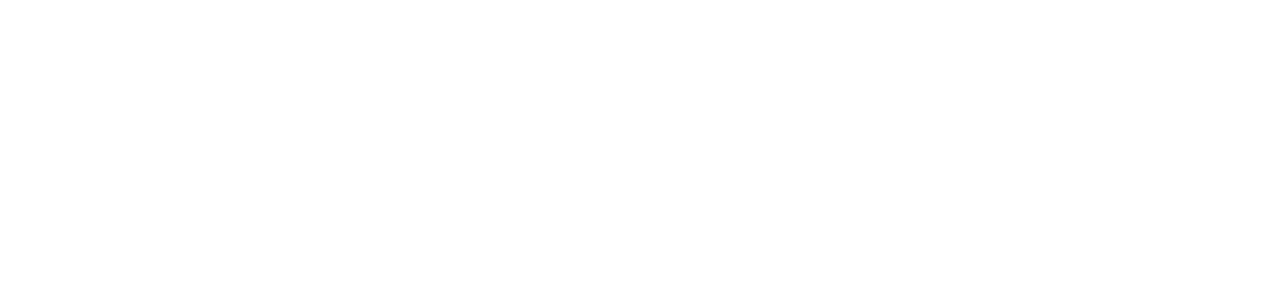
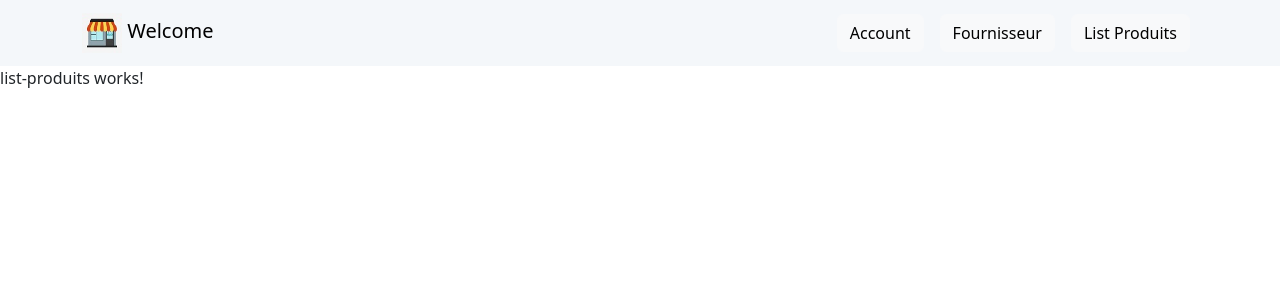
Before and after one commit to bilelZouaoui00/Angular_TWIN4, an Angular app: page /produits in a window 1280 px wide. Before the commit this address led to /. Shown: the top 300 px of the page. Built offline with nearby package versions, Linux system fonts and the light colour scheme.

Commit message:
feat: add routerLink connection

```diff
--- a/src/app/app-routing.module.ts
+++ b/src/app/app-routing.module.ts
@@ -2,12 +2,14 @@
 import { RouterModule, Routes } from '@angular/router';
 import { UserComponent } from './user/user.component';
 import { FournisseurComponent } from './fournisseur/fournisseur.component';
+import { ListProduitsComponent } from './list-produits/list-produits.component';
 
 const routes: Routes = [
   { path: '', redirectTo: '/home', pathMatch: 'full' },
   { path: 'f', redirectTo: '/f', pathMatch: 'full' },
   { path: 'home', component: UserComponent },
   { path: 'f', component: FournisseurComponent },
+  { path: 'produits', component: ListProduitsComponent },
 
 ];
 
--- a/src/app/list-produits/list-produits.component.html
+++ b/src/app/list-produits/list-produits.component.html
@@ -1 +1,2 @@
+<app-navbar></app-navbar>
 <p>list-produits works!</p>
--- a/src/app/navbar/navbar.component.html
+++ b/src/app/navbar/navbar.component.html
@@ -18,6 +18,7 @@
       <div class="navbar-nav ml-auto">
         <a href="home" class="btn btn-light mx-2">Account</a>
         <a href="f" class="btn btn-light mx-2">Fournisseur</a>
+        <a routerLink="/produits" class="btn btn-light mx-2">List Produits</a>
                 <!-- Ajoutez autant de boutons que nécessaire -->
       </div>
     </div>
```
